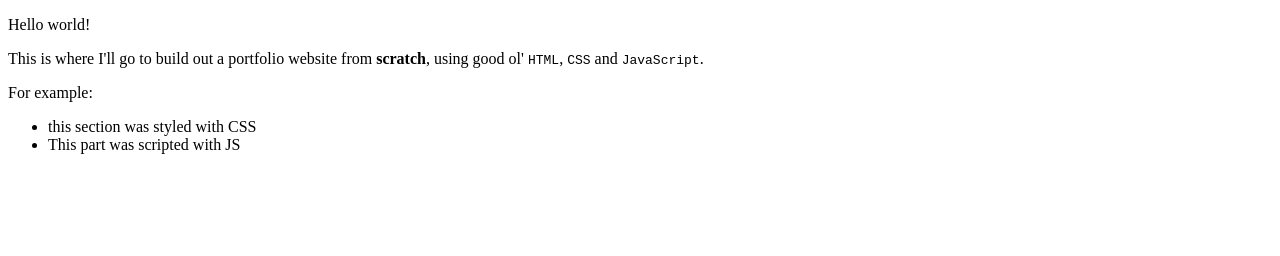
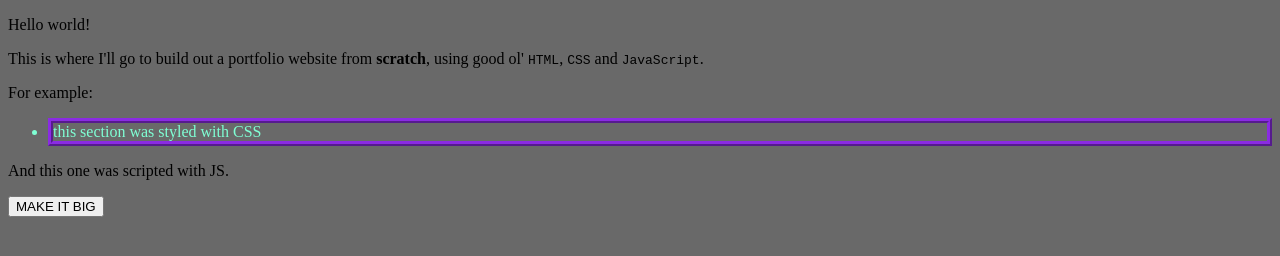
Before and after one commit to torontocaper/basic, a plain HTML site: page index.html in a window 1280 px wide. Drawn offline with Linux system fonts and the light colour scheme.

Commit message:
figured out CSS, not JS

```diff
--- a/index.html
+++ b/index.html
@@ -18,9 +18,9 @@
     <p>For example:
     <p>
     <ul>
-        <li id="firstDiv">this section was styled with CSS</li>
-        <li id="secondDiv">This part was scripted with JS</li>
+        <li>this section was styled with CSS</li>
     </ul>
+    <div id="test"><p id="test">And this one was scripted with JS.</p></div>
+    <button onclick="clickButton()">MAKE IT BIG</button>
 </body>
-
 </html>
--- a/main.css
+++ b/main.css
@@ -0,0 +1,8 @@
+body {
+    background-color: dimgray
+}
+
+li {
+    color: aquamarine;
+    border: ridge 5px blueviolet;
+}
--- a/main.js
+++ b/main.js
@@ -1,2 +1,3 @@
-let divHtml = document.getElementById("secondDiv").innerHTML
-divHtml.toUpperCase();
+function clickButton() {
+    document.getElementById("test").innerHTML.toUpperCase();
+}
```
